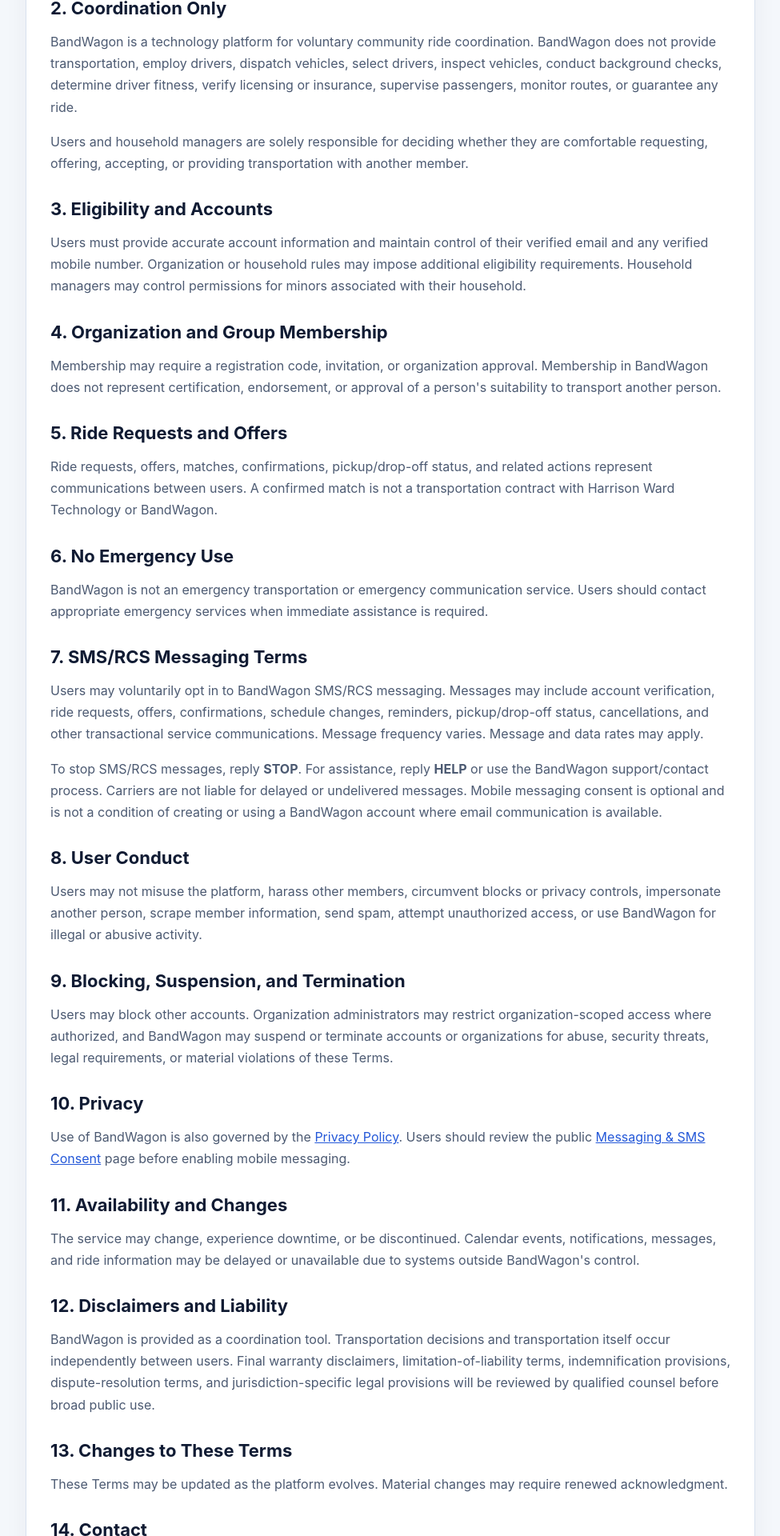
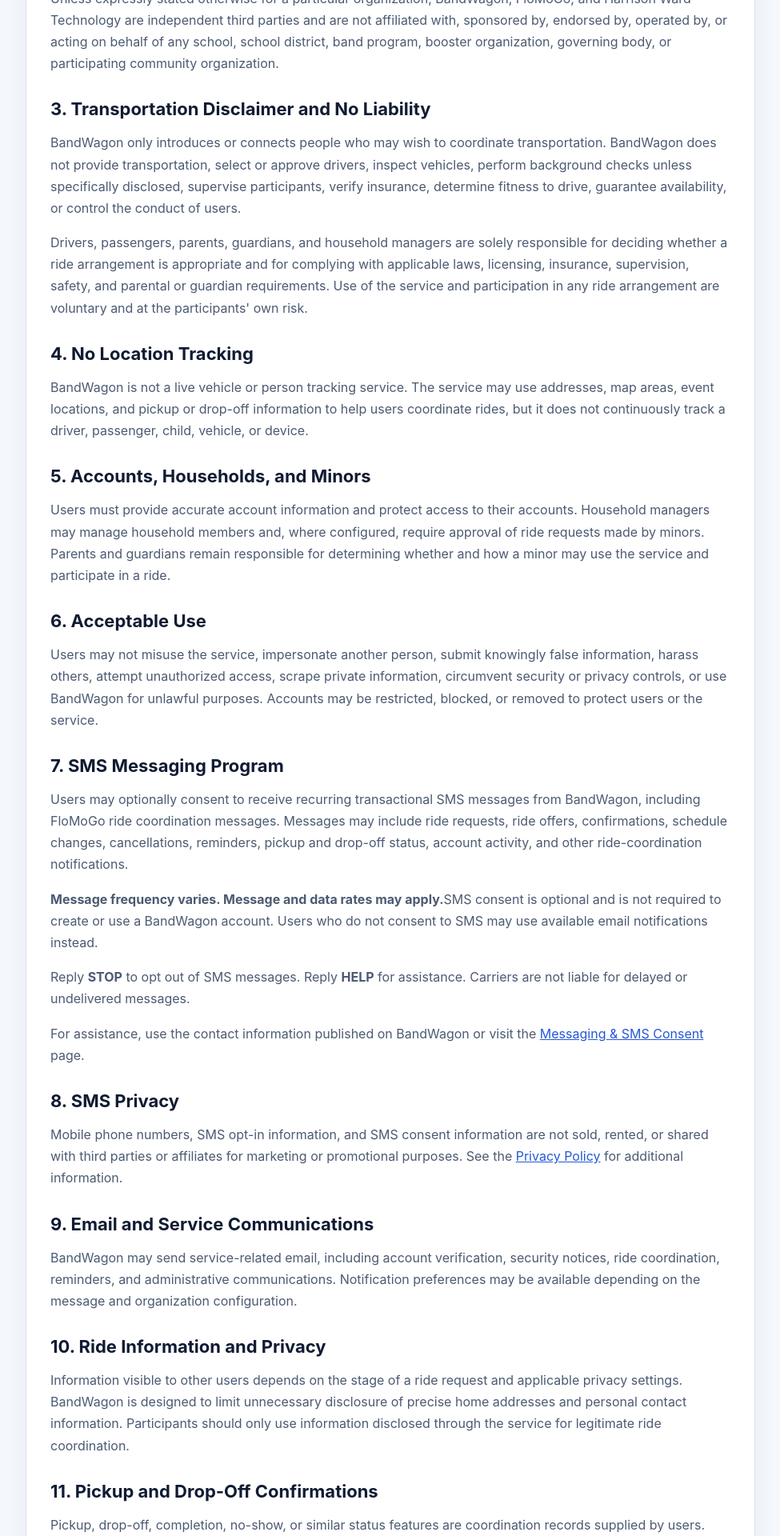
Before and after one commit to harrisonwardtechnology/BandWagon, a Next.js app in the folder apps/web/: page /terms in a window 1280 px wide. Shown: the part 580-2500 px from the top of the page at 80% size, without its empty margins (152-1127 px from the left). Built offline with nearby package versions, Linux system fonts and the light colour scheme; no server answers.

Commit message:
Strengthen BandWagon terms and SMS disclosures

```diff
--- a/apps/web/src/app/terms/page.tsx
+++ b/apps/web/src/app/terms/page.tsx
@@ -2,7 +2,7 @@
 
 export const metadata = {
   title: "Terms of Use | BandWagon",
-  description: "BandWagon terms of use and transportation coordination terms."
+  description: "Terms of Use and messaging terms for BandWagon and FloMoGo."
 };
 
 export default function TermsPage() {
@@ -12,61 +12,157 @@
         <Link className="brand-link" href="/">BandWagon</Link>
         <div className="eyebrow">A Harrison Ward Technology product</div>
         <h1>Terms of Use</h1>
-        <p>Effective August 21, 2026</p>
+        <p>Last updated: August 21, 2026</p>
       </header>
 
       <section className="notice">
-        <strong>Important:</strong> BandWagon only helps community members connect. It does not provide, dispatch, supervise, monitor, certify, or guarantee transportation.
+        <strong>Important:</strong> BandWagon and FloMoGo are independent community
+        coordination services. They are not transportation providers, do not operate
+        vehicles, do not employ or supervise drivers, and do not guarantee rides.
       </section>
 
       <article className="legal-card">
-        <h2>1. Independent Third-Party Service</h2>
-        <p>BandWagon is an independent product operated by Harrison Ward Technology. It is not owned, operated, sponsored, endorsed, supervised, or managed by any school, school district, band program, booster organization, sports organization, church, nonprofit, association, or governing body whose members may use it. References to organizations or groups are solely for the purpose of helping users identify and connect with their community.</p>
+        <h2>1. About BandWagon and FloMoGo</h2>
+        <p>
+          BandWagon is a community transportation coordination platform operated by
+          Harrison Ward Technology. FloMoGo is an organization-facing service name
+          powered by BandWagon. The service helps participating community members
+          voluntarily find and communicate with one another about possible rides.
+        </p>
 
-        <h2>2. Coordination Only</h2>
-        <p>BandWagon is a technology platform for voluntary community ride coordination. BandWagon does not provide transportation, employ drivers, dispatch vehicles, select drivers, inspect vehicles, conduct background checks, determine driver fitness, verify licensing or insurance, supervise passengers, monitor routes, or guarantee any ride.</p>
-        <p>Users and household managers are solely responsible for deciding whether they are comfortable requesting, offering, accepting, or providing transportation with another member.</p>
+        <h2>2. Independent Service and No Organizational Affiliation</h2>
+        <p>
+          Unless expressly stated otherwise for a particular organization, BandWagon,
+          FloMoGo, and Harrison Ward Technology are independent third parties and are
+          not affiliated with, sponsored by, endorsed by, operated by, or acting on
+          behalf of any school, school district, band program, booster organization,
+          governing body, or participating community organization.
+        </p>
 
-        <h2>3. Eligibility and Accounts</h2>
-        <p>Users must provide accurate account information and maintain control of their verified email and any verified mobile number. Organization or household rules may impose additional eligibility requirements. Household managers may control permissions for minors associated with their household.</p>
+        <h2>3. Transportation Disclaimer and No Liability</h2>
+        <p>
+          BandWagon only introduces or connects people who may wish to coordinate
+          transportation. BandWagon does not provide transportation, select or approve
+          drivers, inspect vehicles, perform background checks unless specifically
+          disclosed, supervise participants, verify insurance, determine fitness to
+          drive, guarantee availability, or control the conduct of users.
+        </p>
+        <p>
+          Drivers, passengers, parents, guardians, and household managers are solely
+          responsible for deciding whether a ride arrangement is appropriate and for
+          complying with applicable laws, licensing, insurance, supervision, safety,
+          and parental or guardian requirements. Use of the service and participation
+          in any ride arrangement are voluntary and at the participants' own risk.
+        </p>
 
-        <h2>4. Organization and Group Membership</h2>
-        <p>Membership may require a registration code, invitation, or organization approval. Membership in BandWagon does not represent certification, endorsement, or approval of a person's suitability to transport another person.</p>
+        <h2>4. No Location Tracking</h2>
+        <p>
+          BandWagon is not a live vehicle or person tracking service. The service may
+          use addresses, map areas, event locations, and pickup or drop-off information
+          to help users coordinate rides, but it does not continuously track a driver,
+          passenger, child, vehicle, or device.
+        </p>
 
-        <h2>5. Ride Requests and Offers</h2>
-        <p>Ride requests, offers, matches, confirmations, pickup/drop-off status, and related actions represent communications between users. A confirmed match is not a transportation contract with Harrison Ward Technology or BandWagon.</p>
+        <h2>5. Accounts, Households, and Minors</h2>
+        <p>
+          Users must provide accurate account information and protect access to their
+          accounts. Household managers may manage household members and, where
+          configured, require approval of ride requests made by minors. Parents and
+          guardians remain responsible for determining whether and how a minor may use
+          the service and participate in a ride.
+        </p>
 
-        <h2>6. No Emergency Use</h2>
-        <p>BandWagon is not an emergency transportation or emergency communication service. Users should contact appropriate emergency services when immediate assistance is required.</p>
+        <h2>6. Acceptable Use</h2>
+        <p>
+          Users may not misuse the service, impersonate another person, submit
+          knowingly false information, harass others, attempt unauthorized access,
+          scrape private information, circumvent security or privacy controls, or use
+          BandWagon for unlawful purposes. Accounts may be restricted, blocked, or
+          removed to protect users or the service.
+        </p>
 
-        <h2>7. SMS/RCS Messaging Terms</h2>
-        <p>Users may voluntarily opt in to BandWagon SMS/RCS messaging. Messages may include account verification, ride requests, offers, confirmations, schedule changes, reminders, pickup/drop-off status, cancellations, and other transactional service communications. Message frequency varies. Message and data rates may apply.</p>
-        <p>To stop SMS/RCS messages, reply <strong>STOP</strong>. For assistance, reply <strong>HELP</strong> or use the BandWagon support/contact process. Carriers are not liable for delayed or undelivered messages. Mobile messaging consent is optional and is not a condition of creating or using a BandWagon account where email communication is available.</p>
+        <h2>7. SMS Messaging Program</h2>
+        <p>
+          Users may optionally consent to receive recurring transactional SMS messages
+          from BandWagon, including FloMoGo ride coordination messages. Messages may
+          include ride requests, ride offers, confirmations, schedule changes,
+          cancellations, reminders, pickup and drop-off status, account activity, and
+          other ride-coordination notifications.
+        </p>
+        <p>
+          <strong>Message frequency varies. Message and data rates may apply.</strong>
+          SMS consent is optional and is not required to create or use a BandWagon
+          account. Users who do not consent to SMS may use available email
+          notifications instead.
+        </p>
+        <p>
+          Reply <strong>STOP</strong> to opt out of SMS messages. Reply{" "}
+          <strong>HELP</strong> for assistance. Carriers are not liable for delayed or
+          undelivered messages.
+        </p>
+        <p>
+          For assistance, use the contact information published on BandWagon or visit
+          the <Link href="/messaging">Messaging &amp; SMS Consent</Link> page.
+        </p>
 
-        <h2>8. User Conduct</h2>
-        <p>Users may not misuse the platform, harass other members, circumvent blocks or privacy controls, impersonate another person, scrape member information, send spam, attempt unauthorized access, or use BandWagon for illegal or abusive activity.</p>
+        <h2>8. SMS Privacy</h2>
+        <p>
+          Mobile phone numbers, SMS opt-in information, and SMS consent information
+          are not sold, rented, or shared with third parties or affiliates for
+          marketing or promotional purposes. See the{" "}
+          <Link href="/privacy">Privacy Policy</Link> for additional information.
+        </p>
 
-        <h2>9. Blocking, Suspension, and Termination</h2>
-        <p>Users may block other accounts. Organization administrators may restrict organization-scoped access where authorized, and BandWagon may suspend or terminate accounts or organizations for abuse, security threats, legal requirements, or material violations of these Terms.</p>
+        <h2>9. Email and Service Communications</h2>
+        <p>
+          BandWagon may send service-related email, including account verification,
+          security notices, ride coordination, reminders, and administrative
+          communications. Notification preferences may be available depending on the
+          message and organization configuration.
+        </p>
 
-        <h2>10. Privacy</h2>
-        <p>Use of BandWagon is also governed by the <Link href="/privacy">Privacy Policy</Link>. Users should review the public <Link href="/messaging">Messaging & SMS Consent</Link> page before enabling mobile messaging.</p>
+        <h2>10. Ride Information and Privacy</h2>
+        <p>
+          Information visible to other users depends on the stage of a ride request
+          and applicable privacy settings. BandWagon is designed to limit unnecessary
+          disclosure of precise home addresses and personal contact information.
+          Participants should only use information disclosed through the service for
+          legitimate ride coordination.
+        </p>
 
-        <h2>11. Availability and Changes</h2>
-        <p>The service may change, experience downtime, or be discontinued. Calendar events, notifications, messages, and ride information may be delayed or unavailable due to systems outside BandWagon's control.</p>
+        <h2>11. Pickup and Drop-Off Confirmations</h2>
+        <p>
+          Pickup, drop-off, completion, no-show, or similar status features are
+          coordination records supplied by users. They are not independent
+          verification, monitoring, emergency response, or a guarantee of a person's
+          location or safety.
+        </p>
 
-        <h2>12. Disclaimers and Liability</h2>
-        <p>BandWagon is provided as a coordination tool. Transportation decisions and transportation itself occur independently between users. Final warranty disclaimers, limitation-of-liability terms, indemnification provisions, dispute-resolution terms, and jurisdiction-specific legal provisions will be reviewed by qualified counsel before broad public use.</p>
+        <h2>12. Availability and Changes</h2>
+        <p>
+          The service may change, experience interruptions, or become unavailable.
+          Features, notification methods, organization settings, and these Terms may
+          be updated as the service develops.
+        </p>
 
-        <h2>13. Changes to These Terms</h2>
-        <p>These Terms may be updated as the platform evolves. Material changes may require renewed acknowledgment.</p>
+        <h2>13. Right to Stop Using the Service</h2>
+        <p>
+          Users may stop using BandWagon and may request deletion of eligible personal
+          information in accordance with the Privacy Policy and applicable law.
+          Certain information may be retained when reasonably necessary for security,
+          legal, fraud-prevention, or operational recordkeeping purposes.
+        </p>
 
         <h2>14. Contact</h2>
-        <p>Questions about these Terms may be submitted to Harrison Ward Technology through BandWagon's public support/contact process.</p>
+        <p>
+          Questions, privacy requests, messaging assistance, or reports of misuse may
+          be submitted using the contact method published on the BandWagon website.
+        </p>
 
         <div className="legal-links">
           <Link href="/privacy">Privacy Policy</Link>
-          <Link href="/messaging">Messaging & SMS Consent</Link>
+          <Link href="/messaging">Messaging &amp; SMS Consent</Link>
+          <Link href="/sms-opt-in">SMS Opt-In Example</Link>
           <Link href="/">BandWagon Home</Link>
         </div>
       </article>
```
